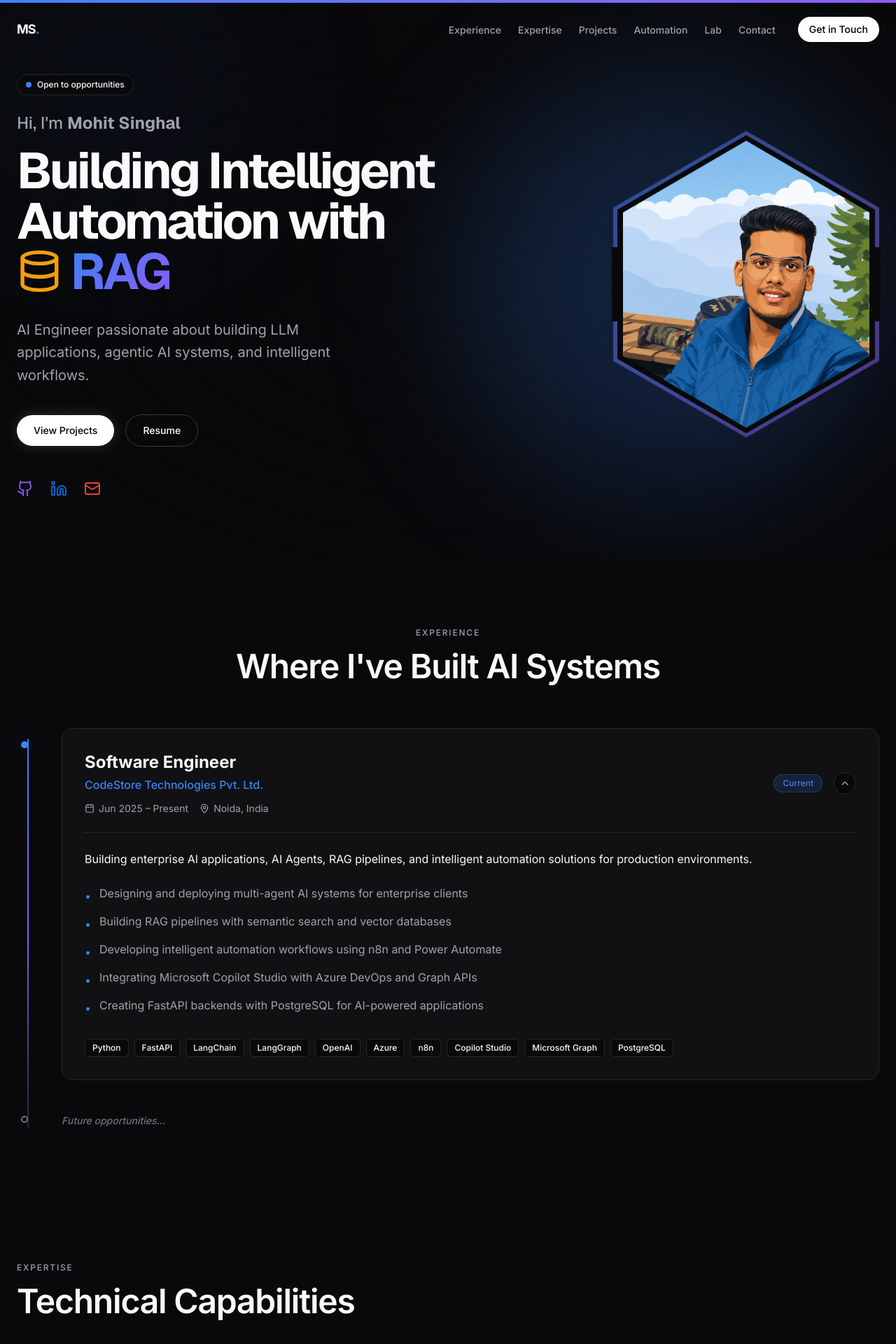
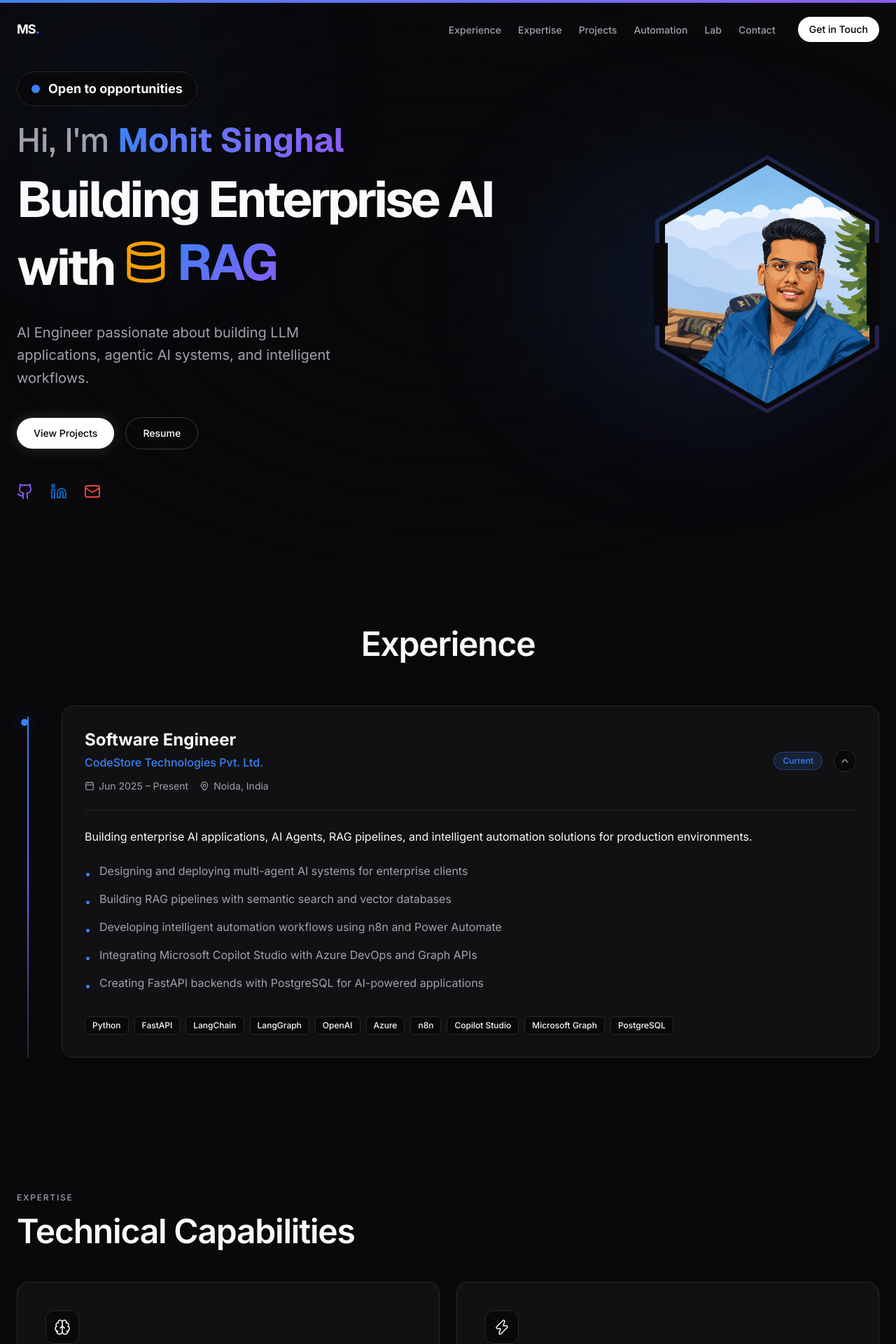
Before and after one commit to mohitsinghal1206/Mohit-Singhal-Portfolio, a Next.js app: page / in a window 1280 px wide. Shown: the top 1920 px of the page at 70% size. Built offline with nearby package versions, Linux system fonts and the light colour scheme.

Commit message:
Update hero layout and typography, add breathing pulse to hexagon border

```diff
--- a/src/components/animations/architecture-diagram.tsx
+++ b/src/components/animations/architecture-diagram.tsx
@@ -2,6 +2,32 @@
 
 import { motion } from "framer-motion";
 import { Project } from "@/data/projects";
+import { User, MessageCircle, GitMerge, Brain, Database, MessageSquare, Search, Sparkles, Globe, FileText, CheckSquare, FileOutput, MessageSquareCode, ClipboardList, GitPullRequest, Users, Activity } from "lucide-react";
+
+const getNodeIcon = (id: string) => {
+  switch (id) {
+    case 'user':
+    case 'employee': return <User size={14} className="text-muted group-hover:text-foreground transition-colors" />;
+    case 'whatsapp': return <MessageCircle size={14} className="text-[#25D366]" />;
+    case 'wati':
+    case 'copilot': return <MessageSquareCode size={14} className="text-primary" />;
+    case 'n8n': return <GitMerge size={14} className="text-[#FF6E6B]" />;
+    case 'gpt4': return <Brain size={14} className="text-[#10A37F]" />;
+    case 'pinecone':
+    case 'postgres': return <Database size={14} className="text-secondary" />;
+    case 'response': return <MessageSquare size={14} className="text-muted group-hover:text-foreground transition-colors" />;
+    case 'query': return <Search size={14} className="text-muted group-hover:text-foreground transition-colors" />;
+    case 'gemini': return <Sparkles size={14} className="text-[#8B5CF6]" />;
+    case 'tavily': return <Globe size={14} className="text-[#3B82F6]" />;
+    case 'scraper': return <FileText size={14} className="text-muted group-hover:text-foreground transition-colors" />;
+    case 'critique': return <CheckSquare size={14} className="text-amber-500" />;
+    case 'report': return <FileOutput size={14} className="text-primary" />;
+    case 'assessment': return <ClipboardList size={14} className="text-primary" />;
+    case 'devops': return <GitPullRequest size={14} className="text-[#0078D4]" />;
+    case 'zoho': return <Users size={14} className="text-[#F59E0B]" />;
+    default: return <Activity size={14} className="text-muted group-hover:text-foreground transition-colors" />;
+  }
+};
 
 interface ArchitectureDiagramProps {
   architecture: Project["architecture"];
@@ -75,32 +101,27 @@
             transform={`translate(${node.x}, ${node.y})`}
             className="cursor-pointer"
           >
-            <rect
-              width="100"
-              height="40"
-              rx="6"
-              className={`arch-node ${node.highlight ? "stroke-primary shadow-lg" : ""}`}
-              style={{
-                filter: node.highlight ? "drop-shadow(0 0 10px rgba(59, 130, 246, 0.3))" : "none"
-              }}
-            />
-            <text
-              x="50"
-              y="25"
-              textAnchor="middle"
-              className="text-xs font-medium fill-text font-sans"
-            >
-              {node.label}
-            </text>
+            <foreignObject width="120" height="50" x="-10" y="-5">
+              <div
+                className={`w-[100px] h-[40px] m-[5px] flex items-center justify-center gap-2 rounded-lg border bg-card/80 backdrop-blur-sm shadow-sm transition-all hover:scale-110 group ${
+                  node.highlight
+                    ? "border-primary shadow-[0_0_15px_rgba(59,130,246,0.2)] bg-primary/10"
+                    : "border-border hover:border-primary/50"
+                }`}
+              >
+                {getNodeIcon(node.id)}
+                <span className={`text-[11px] font-medium leading-tight text-center px-1 ${node.highlight ? "text-primary font-bold" : "text-text group-hover:text-foreground transition-colors"}`}>
+                  {node.label}
+                </span>
 
-            {node.highlight && (
-              <circle
-                cx="90"
-                cy="10"
-                r="3"
-                className="fill-primary animate-pulse"
-              />
-            )}
+                {node.highlight && (
+                  <span className="absolute -top-1 -right-1 flex h-3 w-3">
+                    <span className="animate-ping absolute inline-flex h-full w-full rounded-full bg-primary opacity-75"></span>
+                    <span className="relative inline-flex rounded-full h-3 w-3 bg-primary"></span>
+                  </span>
+                )}
+              </div>
+            </foreignObject>
           </motion.g>
         ))}
       </svg>
--- a/src/components/sections/experience.tsx
+++ b/src/components/sections/experience.tsx
@@ -18,8 +18,7 @@
       <div className="container mx-auto px-6 max-w-4xl">
         <ScrollReveal>
           <SectionHeader
-            label="Experience"
-            title="Where I've Built AI Systems"
+            title="Experience"
             centered
           />
         </ScrollReveal>
@@ -137,20 +136,7 @@
               );
             })}
 
-            {/* Future Indicator */}
-            <div className="relative pl-12 md:pl-16">
-              <motion.div
-                initial={{ scale: 0, opacity: 0 }}
-                whileInView={{ scale: 1, opacity: 1 }}
-                viewport={{ once: true }}
-                className="absolute left-[11px] top-2 w-[10px] h-[10px] rounded-full border-2 border-muted-dark bg-background z-10 transform -translate-x-1/2 -translate-y-1/2"
-              />
-              <ScrollReveal delay={0.2}>
-                <div className="text-muted-dark text-sm font-medium italic">
-                  Future opportunities...
-                </div>
-              </ScrollReveal>
-            </div>
+
           </div>
         </div>
       </div>
--- a/src/components/sections/hero.tsx
+++ b/src/components/sections/hero.tsx
@@ -13,7 +13,7 @@
 
 export function Hero() {
   const keywords = [
-    { text: "LLMs", icon: <img src="https://cdn.jsdelivr.net/gh/homarr-labs/dashboard-icons/svg/openai-light.svg" style={{ height: '0.9em', width: 'auto' }} alt="LLMs" /> },
+    { text: "LLM's", icon: <img src="https://cdn.jsdelivr.net/gh/homarr-labs/dashboard-icons/svg/openai-light.svg" style={{ height: '0.9em', width: 'auto' }} alt="LLMs" /> },
     { text: "Agentic AI", icon: <Bot className="text-[#8B5CF6]" size="0.9em" /> },
     { text: "RAG", icon: <Database className="text-[#F59E0B]" size="0.9em" /> },
     { text: "LangChain", icon: <img src="https://cdn.jsdelivr.net/npm/@lobehub/icons-static-svg@latest/icons/langchain-color.svg" style={{ height: '0.9em', width: 'auto' }} alt="LangChain" /> },
@@ -73,37 +73,38 @@
         ))}
       </div>
       <div className="container mx-auto px-6 max-w-6xl relative z-10">
-        <div className="grid grid-cols-1 lg:grid-cols-2 gap-12 lg:gap-8 items-center">
+        <div className="grid grid-cols-1 lg:grid-cols-12 gap-12 lg:gap-8 items-center">
           {/* Content */}
           <motion.div
             variants={container}
             initial="hidden"
             animate="show"
-            className="flex flex-col items-start"
+            className="flex flex-col items-start lg:col-span-7"
           >
             <motion.div variants={item} className="mb-6 flex items-center gap-3">
-              <div className="flex items-center justify-center px-3 py-1.5 rounded-full border border-border bg-card glass">
-                <span className="relative flex h-2 w-2 mr-2">
+              <div className="flex items-center justify-center px-4 py-2 md:px-5 md:py-2.5 rounded-full border border-border bg-card glass shadow-sm">
+                <span className="relative flex h-3 w-3 mr-3">
                   <span className="animate-ping absolute inline-flex h-full w-full rounded-full bg-primary opacity-75"></span>
-                  <span className="relative inline-flex rounded-full h-2 w-2 bg-primary"></span>
+                  <span className="relative inline-flex rounded-full h-3 w-3 bg-primary"></span>
                 </span>
-                <span className="text-xs font-medium text-text">Open to opportunities</span>
+                <span className="text-base md:text-lg font-bold text-foreground">Open to opportunities</span>
               </div>
             </motion.div>
 
             <motion.h2
               variants={item}
-              className="text-xl md:text-2xl font-medium text-muted mb-4 font-display"
+              className="text-3xl md:text-5xl font-medium text-muted mb-4 font-display"
             >
-              Hi, I&apos;m <span className="text-foreground font-bold">{siteConfig.name}</span>
+              Hi, I&apos;m <span className="font-bold bg-gradient-to-r from-primary to-secondary bg-clip-text text-transparent">{siteConfig.name}</span>
             </motion.h2>
 
             <motion.h1
               variants={item}
-              className="text-5xl md:text-7xl font-bold tracking-tighter mb-6 font-display"
+              className="text-5xl md:text-7xl font-bold tracking-tighter mb-8 font-display leading-tight"
             >
-              Building Intelligent Automation with <br />
-              <span className="inline-block">
+              Building Enterprise AI <br />
+              with&nbsp;
+              <span className="inline-block whitespace-nowrap">
                 <AnimatePresence mode="wait">
                   <motion.span
                     key={index}
@@ -164,13 +165,13 @@
             initial={{ opacity: 0, scale: 0.9 }}
             animate={{ opacity: 1, scale: 1 }}
             transition={{ duration: 0.8, delay: 0.5, ease: "easeOut" }}
-            className="relative lg:h-[600px] flex items-center justify-center lg:justify-end float-animation"
+            className="relative lg:col-span-5 flex items-center justify-center lg:justify-end float-animation"
           >
             {/* Hexagon Tech Border */}
-            <div className="relative w-[280px] h-[323px] md:w-[380px] md:h-[438px] flex items-center justify-center z-10 group">
+            <div className="relative w-[280px] h-[323px] md:w-[320px] md:h-[369px] flex items-center justify-center z-10 group">
               {/* The dynamic theme border background */}
               <div
-                className="absolute inset-0 bg-gradient-to-br from-primary/50 to-secondary/50 group-hover:from-primary group-hover:to-secondary transition-colors duration-700"
+                className="absolute inset-0 bg-gradient-to-br from-primary/50 to-secondary/50 group-hover:from-primary group-hover:to-secondary transition-colors duration-700 animate-pulse"
                 style={{ clipPath: 'polygon(50% 0%, 100% 25%, 100% 75%, 50% 100%, 0% 75%, 0% 25%)' }}
               />
 
@@ -181,8 +182,8 @@
               />
 
               {/* The cutouts for the brackets on the left and right */}
-              <div className="absolute top-[38%] bottom-[38%] left-[-2px] w-[10px] md:w-[14px] bg-background z-10" />
-              <div className="absolute top-[38%] bottom-[38%] right-[-2px] w-[10px] md:w-[14px] bg-background z-10" />
+              <div className="absolute top-[34%] bottom-[34%] left-[-2px] w-[14px] md:w-[20px] bg-background z-10" />
+              <div className="absolute top-[34%] bottom-[34%] right-[-2px] w-[14px] md:w-[20px] bg-background z-10" />
 
               {/* The actual image inside the inner hexagon */}
               <div
@@ -195,13 +196,13 @@
                   fill
                   priority
                   className="object-cover"
-                  sizes="(max-width: 768px) 300px, 400px"
+                  sizes="(max-width: 768px) 300px, 340px"
                 />
               </div>
             </div>
 
             {/* Decorative glow behind the hexagon */}
-            <div className="absolute top-1/2 left-1/2 -translate-x-1/2 -translate-y-1/2 w-[100%] h-[100%] bg-primary/20 blur-[100px] rounded-full z-0 pointer-events-none transition-all duration-700 group-hover:bg-primary/40" />
+            <div className="absolute top-1/2 left-1/2 -translate-x-1/2 -translate-y-1/2 w-[100%] h-[100%] bg-primary/20 blur-[100px] rounded-full z-0 pointer-events-none transition-all duration-700 group-hover:bg-primary/40 animate-pulse" />
           </motion.div>
         </div>
       </div>
```
